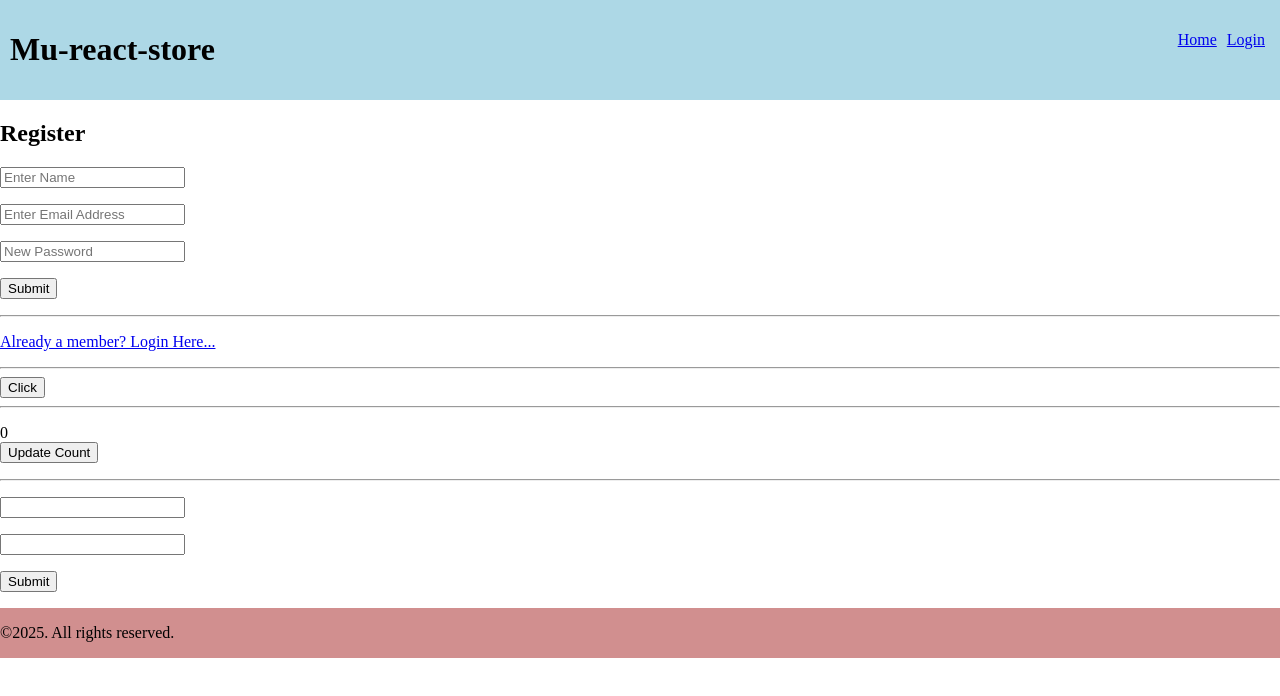
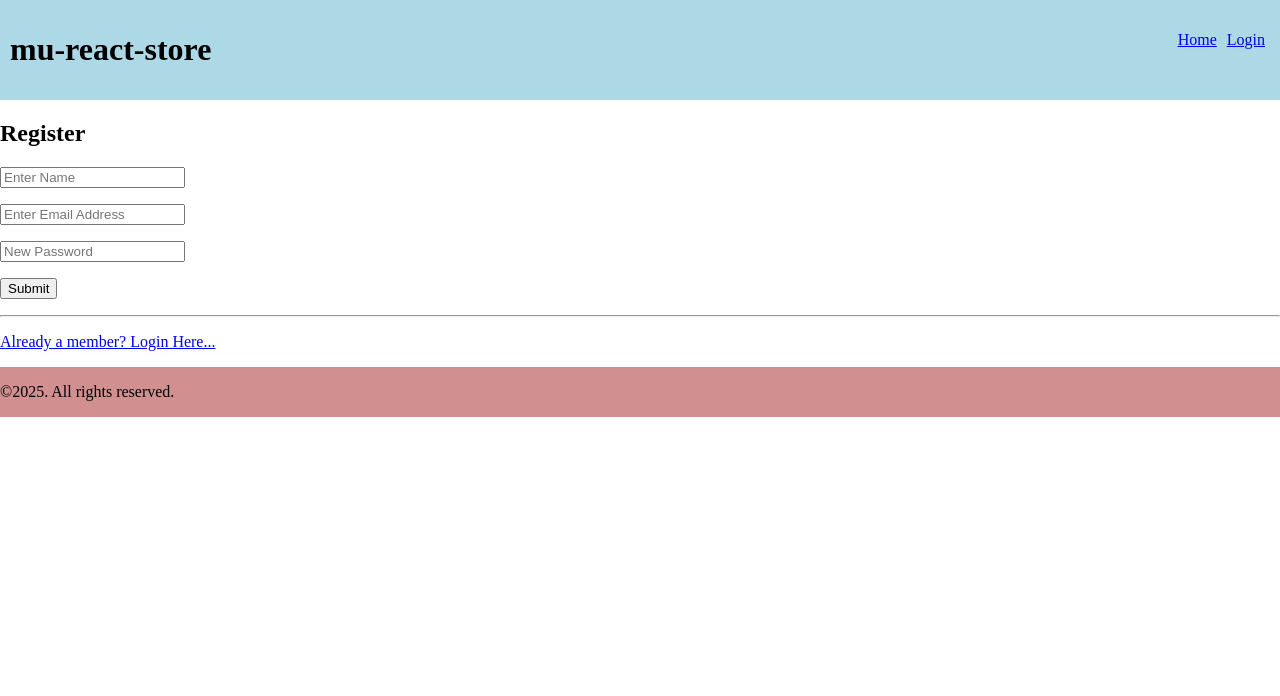
Before and after one commit to abhinavpulluri/mu-react-store, a React (Vite) app: page /register in a window 1280 px wide. Shown: the top 696 px of the page. Built offline with nearby package versions, Linux system fonts and the light colour scheme.

Commit message:
Updated version

```diff
--- a/src/App.jsx
+++ b/src/App.jsx
@@ -1,36 +1,31 @@
-import { useState, createContext } from 'react'
-import reactLogo from './assets/react.svg'
-import viteLogo from '/vite.svg'
-import './App.css'
-import Header from './Header'
-import Footer from './Footer'
-import Home from './Home'
-import { BrowserRouter as Router, Routes, Route } from 'react-router-dom'
-import Login from './Login'
-import Register from './Register'
+import { useState, createContext } from "react";
+import reactLogo from "./assets/react.svg";
+import viteLogo from "/vite.svg";
+import "./App.css";
+import Header from "./Header";
+import Footer from "./Footer";
+import Login from "./Login";
+import Register from "./Register";
+import { BrowserRouter, Routes, Route } from "react-router-dom";
+import Home from "./Home";
 export const AppContext = createContext();
-
 function App() {
-  const [user, setUser] = useState({});
-  const [users, setUsers] = useState([]);
-
+  const [users,setUsers] = useState([])
   return (
-    //empty tag is called fragment
     <div>
-      <AppContext.Provider value = {{ user, setUser, users, setUsers }}>
-        <Router>
-          <Header name = "Mu-react-store"/>
+      <AppContext.Provider value={{users,setUsers}}>
+        <BrowserRouter>
+          <Header name="mu-react-store" />
           <Routes>
             <Route index element={<Home />} />
-            <Route path= "/" element={<Home />} />
-            <Route path= "/login" element={<Login />} />
-            <Route path= "/register" element={<Register />} />
+            <Route path="/" element={<Home />} />
+            <Route path="/login" element={<Login />} />
+            <Route path="/register" element={<Register />} />
           </Routes>
           <Footer />
-        </Router>
+        </BrowserRouter>
       </AppContext.Provider>
     </div>
-  )
+  );
 }
-
-export default App
+export default App;
--- a/src/Login.jsx
+++ b/src/Login.jsx
@@ -1,19 +1,41 @@
-import React from "react";
-import { Link } from "react-router-dom";
-import {useContext} from 'react';
-import {AppContext} from './App';
+import React, { useState } from "react";
+import { Link, useNavigate } from "react-router-dom";
+import { useContext } from "react";
+import { AppContext } from "./App";
 export default function Login() {
-  const {user,setUser} =useContext(AppContext);
-  const handleSubmit=()=>{
-    console.log(user.name,user.email);
-  }
+  const [user, setUser] = useState({});
+  const [error, setError] = useState();
+  const Navigate = useNavigate();
+  const { users } = useContext(AppContext);
+  const handleSubmit = () => {
+    const found = users.find(
+      (elem) => elem.email === user.email && elem.pass === user.pass
+    );
+    if (!found) {
+      setError("Access Denied");
+    } else {
+      Navigate("/");
+    }
+  };
   return (
     <div>
       <h2>Login Form</h2>
-      <p><input type="text" /></p>
-      <p><input type="password" /></p>
-      <p><button onClick>Login</button></p>
-      <p><button onClick={handleSubmit}>Submit</button></p>
+      {error}
+      <p>
+        <input
+          type="text" placeholder="Enter Email Address"
+          onChange={(e) => setUser({ ...user, email: e.target.value })}
+        />
+      </p>
+      <p>
+        <input
+          type="password" placeholder="Enter Password"
+          onChange={(e) => setUser({ ...user, pass: e.target.value })}
+        />
+      </p>
+      <p>
+        <button onClick={handleSubmit}>Login</button>
+      </p>
       <hr />
       <p>
         <Link to="/register">Create Account</Link>
--- a/src/Register.jsx
+++ b/src/Register.jsx
@@ -1,35 +1,15 @@
 import React from "react";
-import { Link } from "react-router-dom";
-import { useState,useContext } from "react";
-import {AppContext} from "./App";
+import { Link,useNavigate } from "react-router-dom";
+import { useState, useContext } from "react";
+import { AppContext } from "./App";
 export default function Register() {
-  const {user,setUser,users,setUsers}=useContext(AppContext);
-  const [count, setCount] = useState(0);
-  const [submitData,setsubmitData]=useState(null);
-  const [a, setA] = useState(0);
-  const [b, setB] = useState(0);
-  const [result, setResult] = useState();
-  const handleClick = () => {
-    alert("Hello World");
+  const [user, setUser] = useState({});
+  const Navigate = useNavigate()
+  const { users, setUsers } = useContext(AppContext);
+  const handleSubmit = () => {
+    setUsers([...users, user]);
+    Navigate("/login")
   };
-  const updateCount = () => {
-    setCount(count + 1);
-  };
-
-  const findSum = () => {
-    setResult(Number(a) + Number(b));
-  };
-  let submitContent;
-  if(submitData){
-    console.log(submitData.name,submitData.email);
-    submitContent=(
-        <div>
-            <h3>User Info</h3>
-            <p>Name:{submitData.name}</p>
-            <p>Email:{submitData.email}</p>
-        </div>
-    )
-  }
   return (
     <div>
       <h2>Register</h2>
@@ -55,30 +35,12 @@ export default function Register() {
         />
       </p>
       <p>
-        <button onClick={()=>{setsubmitData(user)}}>Submit</button>
+        <button onClick={handleSubmit}>Submit</button>
       </p>
-      <p>{submitContent}</p>
       <hr />
       <p>
         <Link to="/login">Already a member? Login Here...</Link>
       </p>
-      <hr />
-      <button onClick={handleClick}>Click</button>
-      <hr />
-      <p>
-        {count}
-        <br></br>
-        <button onClick={updateCount}>Update Count</button>
-      </p>
-      <hr />
-      <p>
-        <input type="number" onChange={(e) => setA(e.target.value)} />
-      </p>
-      <p>
-        <input type="number" onChange={(e) => setB(e.target.value)} />
-      </p>
-      <button onClick={findSum}>Submit</button>
-      <p>{result}</p>
     </div>
   );
 }
```
